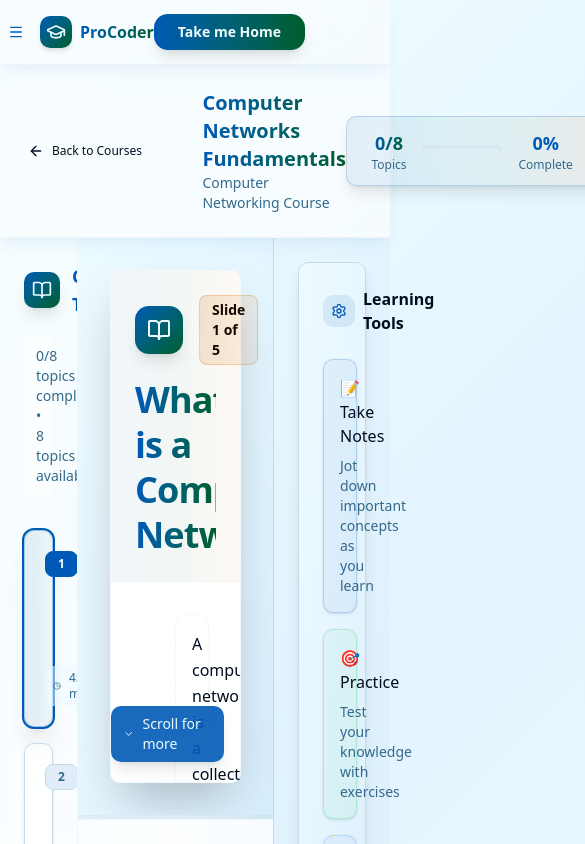
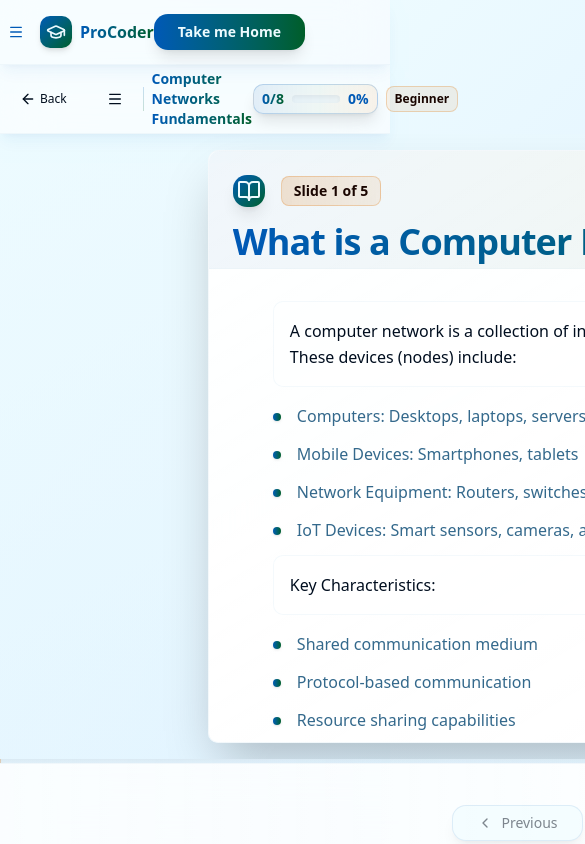
Before and after one commit to ak-procoder/learn, a Next.js app: page /course/computer-networks in a window 390 px wide. Shown: the top 844 px of the page, 585 px wide, since content can reach past the window. Built offline with nearby package versions, Linux system fonts and the light colour scheme.

Commit message:
tailwind css updates

```diff
--- a/src/app/course/[id]/course-page-client.tsx
+++ b/src/app/course/[id]/course-page-client.tsx
@@ -1,13 +1,14 @@
 "use client"
 
 import { useState, useEffect, useCallback } from 'react'
-import { ArrowLeft, Clock, BookOpen, ChevronRight, Settings, CheckCircle } from 'lucide-react'
+import { ArrowLeft, Clock, BookOpen, ChevronRight, Settings, CheckCircle, Menu, X } from 'lucide-react'
 import Link from 'next/link'
 import { useRouter } from 'next/navigation'
 
 import { Button } from '@/components/ui/button'
 import { Badge } from '@/components/ui/badge'
 import { Card, CardContent, CardHeader } from '@/components/ui/card'
+import { Navbar } from '@/components/layout/navbar'
 import { courses } from '@/data/courses'
 import { getCourseContent } from '@/data/course-loader'
 import { CourseTopic, CourseSlide, CourseContent } from '@/data/types/course-types'
@@ -24,6 +25,7 @@ export default function CoursePageClient({ courseId }: CoursePageClientProps) {
   const [courseContent, setCourseContent] = useState<CourseContent | null>(null)
   const [isLoading, setIsLoading] = useState(true)
   const [completedTopics, setCompletedTopics] = useState<Set<string>>(new Set())
+  const [sidebarOpen, setSidebarOpen] = useState(false)
   const router = useRouter()
 
   const course = courses.find(c => c.id === courseId)
@@ -57,10 +59,10 @@ export default function CoursePageClient({ courseId }: CoursePageClientProps) {
     setCurrentSlides(topic.slides)
   }
 
-  const handleSlideChange = (index: number) => {
-    // Slide change handler - can be used for tracking progress
-    console.log(`Slide changed to: ${index}`)
-  }
+  // const handleSlideChange = (index: number) => {
+  //   // Slide change handler - can be used for tracking progress
+  //   // console.log(`Slide changed to: ${index}`)
+  // }
 
   const handleTopicComplete = () => {
     if (selectedTopic) {
@@ -135,67 +137,91 @@ export default function CoursePageClient({ courseId }: CoursePageClientProps) {
     <div className="min-h-screen bg-gradient-to-br from-background via-background/50 to-primary/5">
       {/* Header */}
       <header className="border-b border-border/20 bg-card/80 backdrop-blur-xl supports-[backdrop-filter]:bg-card/60 sticky top-16 z-40 shadow-lg shadow-primary/5">
-        <div className="container mx-auto px-4 py-6">
+        <div className="container mx-auto px-2 lg:px-4 py-1 lg:py-3">
           <div className="flex items-center justify-between">
-            <div className="flex items-center gap-6">
-              <Button variant="ghost" size="sm" asChild className="gap-2 hover:bg-secondary/10 rounded-xl transition-all duration-200">
+            <div className="flex items-center gap-2 lg:gap-6">
+              <Button variant="ghost" size="sm" asChild className="gap-1 lg:gap-2 hover:bg-secondary/10 rounded-xl transition-all duration-200 text-xs lg:text-sm">
                 <Link href="/browse-courses">
-                  <ArrowLeft className="h-4 w-4" />
-                  Back to Courses
+                  <ArrowLeft className="h-3 w-3 lg:h-4 lg:w-4" />
+                  <span className="hidden sm:inline">Back to Courses</span>
+                  <span className="sm:hidden">Back</span>
                 </Link>
               </Button>
-              <div className="h-8 w-px bg-gradient-to-b from-primary/20 to-secondary/20" />
+              <div className="h-6 lg:h-8 w-px bg-gradient-to-b from-primary/20 to-secondary/20" />
+              {/* Sidebar toggle for smaller screens */}
+              <Button
+                variant="ghost"
+                size="sm"
+                onClick={() => setSidebarOpen(!sidebarOpen)}
+                className="xl:hidden gap-1 hover:bg-secondary/10 rounded-xl transition-all duration-200 text-xs lg:text-sm"
+              >
+                {sidebarOpen ? <X className="h-3 w-3 lg:h-4 lg:w-4" /> : <Menu className="h-3 w-3 lg:h-4 lg:w-4" />}
+                <span className="hidden sm:inline">Topics</span>
+              </Button>
+              <div className="xl:hidden h-6 lg:h-8 w-px bg-gradient-to-b from-primary/20 to-secondary/20" />
               <div>
-                <h1 className="font-bold text-foreground text-xl bg-gradient-to-r from-primary to-secondary bg-clip-text text-transparent">{course.title}</h1>
-                <p className="text-sm text-muted-foreground font-medium">Computer Networking Course</p>
+                <h1 className="font-bold text-foreground text-sm lg:text-xl bg-gradient-to-r from-primary to-secondary bg-clip-text text-transparent">{course.title}</h1>
+                <p className="text-xs lg:text-sm text-muted-foreground font-medium hidden lg:block">Computer Networking Course</p>
               </div>
             </div>
-            <div className="flex items-center gap-4">
-              <Card className="px-6 py-3 bg-gradient-to-r from-primary/10 via-secondary/5 to-accent/10 border-primary/20 shadow-lg backdrop-blur-sm">
-                <div className="flex items-center gap-4">
+            <div className="flex items-center gap-2 lg:gap-4">
+              <Card className="px-2 lg:px-6 py-1 lg:py-3 bg-gradient-to-r from-primary/10 via-secondary/5 to-accent/10 border-primary/20 shadow-lg backdrop-blur-sm">
+                <div className="flex items-center gap-2 lg:gap-4">
                   <div className="text-center">
-                    <div className="text-lg font-bold bg-gradient-to-r from-primary to-secondary bg-clip-text text-transparent">
+                    <div className="text-sm lg:text-lg font-bold bg-gradient-to-r from-primary to-secondary bg-clip-text text-transparent">
                       {completedCount}/{totalTopics}
                     </div>
-                    <div className="text-xs text-muted-foreground font-medium">Topics</div>
+                    <div className="text-xs lg:text-xs text-muted-foreground font-medium hidden lg:block">Topics</div>
                   </div>
-                  <div className="w-20 h-3 bg-muted/50 rounded-full overflow-hidden shadow-inner">
+                  <div className="w-12 lg:w-20 h-2 lg:h-3 bg-muted/50 rounded-full overflow-hidden shadow-inner">
                     <div
                       className="h-full bg-gradient-to-r from-primary via-secondary to-accent transition-all duration-700 ease-out rounded-full shadow-sm"
                       style={{ width: `${overallProgress}%` }}
                     />
                   </div>
                   <div className="text-center">
-                    <div className="text-lg font-bold text-primary">
+                    <div className="text-sm lg:text-lg font-bold text-primary">
                       {Math.round(overallProgress)}%
                     </div>
-                    <div className="text-xs text-muted-foreground font-medium">Complete</div>
+                    <div className="text-xs lg:text-xs text-muted-foreground font-medium hidden lg:block">Complete</div>
                   </div>
                 </div>
               </Card>
-              <Badge variant="outline" className="bg-accent/10 border-accent/30 text-accent-foreground font-semibold px-3 py-1">{course.level}</Badge>
+              <Badge variant="outline" className="bg-accent/10 border-accent/30 text-accent-foreground font-semibold px-2 lg:px-3 py-1 text-xs lg:text-sm">{course.level}</Badge>
             </div>
           </div>
         </div>
       </header>
 
-      {/* Main Content - Three Column Layout */}
-      <div className="flex h-[calc(100vh-8rem)]">
-        {/* Sidebar - 20% */}
-        <aside className="w-[20%] border-r border-border/20 bg-gradient-to-b from-card/50 to-card/80 backdrop-blur-sm overflow-y-auto">
-          <div className="p-6">
-            <div className="mb-8">
-              <h2 className="font-bold text-foreground mb-4 flex items-center gap-3 text-lg">
-                <div className="p-2 bg-gradient-to-br from-primary to-secondary rounded-lg shadow-lg">
-                  <BookOpen className="h-5 w-5 text-primary-foreground" />
-                </div>
-                <span className="bg-gradient-to-r from-primary to-secondary bg-clip-text text-transparent">Course Topics</span>
-              </h2>
-              <p className="text-sm text-muted-foreground mb-4 bg-card/50 p-3 rounded-lg">
+      {/* Main Content - Responsive Layout */}
+      <div className="relative flex h-[calc(100vh-6rem)] lg:h-[calc(100vh-8rem)]">
+        {/* Sidebar - Responsive */}
+        <aside className={`${
+          sidebarOpen ? 'translate-x-0' : '-translate-x-full'
+        } xl:translate-x-0 fixed xl:relative z-50 xl:z-auto w-80 xl:w-[20%] 2xl:w-[18%] h-full border-r border-border/20 bg-gradient-to-b from-card/95 to-card/98 xl:from-card/50 xl:to-card/80 backdrop-blur-sm overflow-y-auto transition-transform duration-300 ease-in-out`}>
+          <div className="p-3 lg:p-6">
+            <div className="mb-4 lg:mb-8">
+              <div className="flex items-center justify-between xl:justify-start mb-4">
+                <h2 className="font-bold text-foreground flex items-center gap-3 text-base lg:text-lg">
+                  <div className="p-1.5 lg:p-2 bg-gradient-to-br from-primary to-secondary rounded-lg shadow-lg">
+                    <BookOpen className="h-4 w-4 lg:h-5 lg:w-5 text-primary-foreground" />
+                  </div>
+                  <span className="bg-gradient-to-r from-primary to-secondary bg-clip-text text-transparent">Course Topics</span>
+                </h2>
+                <Button
+                  variant="ghost"
+                  size="sm"
+                  onClick={() => setSidebarOpen(false)}
+                  className="xl:hidden hover:bg-secondary/10 rounded-xl"
+                >
+                  <X className="h-4 w-4" />
+                </Button>
+              </div>
+              <p className="text-xs lg:text-sm text-muted-foreground mb-4 bg-card/50 p-2 lg:p-3 rounded-lg">
                 {completedCount}/{totalTopics} topics completed • {courseContent?.topics.length} topics available
               </p>
             </div>
-            <div className="space-y-4">
+            <div className="space-y-3 lg:space-y-4">
               {courseContent?.topics.map((topic, index) => (
                 <Card
                   key={topic.id}
@@ -204,12 +230,15 @@ export default function CoursePageClient({ courseId }: CoursePageClientProps) {
                       ? 'ring-2 ring-primary bg-gradient-to-r from-primary/10 to-secondary/5 shadow-xl border-primary/30'
                       : 'hover:bg-card/80 hover:border-primary/20 bg-card/40 backdrop-blur-sm'
                   }`}
-                  onClick={() => handleTopicSelect(topic)}
+                  onClick={() => {
+                    handleTopicSelect(topic)
+                    setSidebarOpen(false) // Close sidebar on mobile after selection
+                  }}
                 >
-                  <CardContent className="p-5">
-                    <div className="flex items-start justify-between mb-3">
-                      <div className="flex items-center gap-3">
-                        <Badge variant="outline" className={`text-xs px-3 py-1 font-semibold ${
+                  <CardContent className="p-3 lg:p-5">
+                    <div className="flex items-start justify-between mb-2 lg:mb-3">
+                      <div className="flex items-center gap-2 lg:gap-3">
+                        <Badge variant="outline" className={`text-xs px-2 lg:px-3 py-1 font-semibold ${
                           selectedTopic?.id === topic.id
                             ? 'bg-primary text-primary-foreground border-primary'
                             : 'bg-muted text-muted-foreground'
@@ -217,31 +246,31 @@ export default function CoursePageClient({ courseId }: CoursePageClientProps) {
                           {index + 1}
                         </Badge>
                         {completedTopics.has(topic.id) && (
-                          <div className="flex items-center justify-center w-6 h-6 bg-gradient-to-r from-secondary to-accent rounded-full shadow-md">
-                            <CheckCircle className="h-4 w-4 text-white" />
+                          <div className="flex items-center justify-center w-5 h-5 lg:w-6 lg:h-6 bg-gradient-to-r from-secondary to-accent rounded-full shadow-md">
+                            <CheckCircle className="h-3 w-3 lg:h-4 lg:w-4 text-white" />
                           </div>
                         )}
                       </div>
-                      <ChevronRight className={`h-5 w-5 transition-all duration-300 ${
+                      <ChevronRight className={`h-4 w-4 lg:h-5 lg:w-5 transition-all duration-300 ${
                         selectedTopic?.id === topic.id ? 'rotate-90 text-primary' : 'text-muted-foreground group-hover:text-primary'
                       }`} />
                     </div>
-                    <h3 className={`font-semibold text-sm mb-2 line-clamp-1 leading-tight transition-colors duration-200 ${
+                    <h3 className={`font-semibold text-xs lg:text-sm mb-1 lg:mb-2 line-clamp-1 leading-tight transition-colors duration-200 ${
                       selectedTopic?.id === topic.id
                         ? 'text-primary'
                         : 'text-foreground group-hover:text-primary'
                     }`}>
                       {topic.title}
                     </h3>
-                    <p className="text-xs text-muted-foreground line-clamp-2 mb-3 leading-relaxed">
+                    <p className="text-xs text-muted-foreground line-clamp-2 mb-2 lg:mb-3 leading-relaxed">
                       {topic.description}
                     </p>
                     <div className="flex items-center justify-between">
-                      <div className="flex items-center gap-2 text-xs text-muted-foreground bg-background/50 px-2 py-1 rounded-md">
+                      <div className="flex items-center gap-1 lg:gap-2 text-xs text-muted-foreground bg-background/50 px-1.5 lg:px-2 py-1 rounded-md">
                         <Clock className="h-3 w-3" />
                         <span className="font-medium">{topic.duration}</span>
                       </div>
-                      <div className="flex items-center gap-2 text-xs text-muted-foreground bg-background/50 px-2 py-1 rounded-md">
+                      <div className="flex items-center gap-1 lg:gap-2 text-xs text-muted-foreground bg-background/50 px-1.5 lg:px-2 py-1 rounded-md">
                         <BookOpen className="h-3 w-3" />
                         <span className="font-medium">{topic.slides.length} slides</span>
                       </div>
@@ -253,13 +282,21 @@ export default function CoursePageClient({ courseId }: CoursePageClientProps) {
           </div>
         </aside>
 
-        {/* Slide Area - 50% */}
-        <main className="w-[50%] bg-gradient-to-br from-background to-muted/10 relative">
+        {/* Overlay for mobile sidebar */}
+        {sidebarOpen && (
+          <div
+            className="fixed inset-0 bg-black/50 z-40 xl:hidden"
+            onClick={() => setSidebarOpen(false)}
+          />
+        )}
+
+        {/* Slide Area - Responsive width */}
+        <main className="flex-1 xl:flex-none xl:w-[80%] 2xl:w-[82%] bg-gradient-to-br from-background to-muted/10 relative">
           {currentSlides.length > 0 ? (
             <EmblaCarousel
               slides={currentSlides}
               options={{ loop: false }}
-              onSlideChange={handleSlideChange}
+              // onSlideChange={handleSlideChange}
               onComplete={handleTopicComplete}
               onNextTopic={handleNextTopic}
               onFinishCourse={handleFinishCourse}
@@ -267,19 +304,19 @@ export default function CoursePageClient({ courseId }: CoursePageClientProps) {
               hasNextTopic={hasNextTopic()}
             />
           ) : (
-            <div className="h-full flex items-center justify-center p-8">
+            <div className="h-full flex items-center justify-center p-4 lg:p-8">
               <Card className="text-center max-w-md bg-gradient-to-br from-background to-muted/20 shadow-lg">
-                <CardContent className="p-8">
-                  <div className="w-16 h-16 bg-primary/10 rounded-full flex items-center justify-center mx-auto mb-4">
-                    <BookOpen className="h-8 w-8 text-primary" />
+                <CardContent className="p-6 lg:p-8">
+                  <div className="w-12 h-12 lg:w-16 lg:h-16 bg-primary/10 rounded-full flex items-center justify-center mx-auto mb-4">
+                    <BookOpen className="h-6 w-6 lg:h-8 lg:w-8 text-primary" />
                   </div>
-                  <h3 className="text-xl font-semibold text-foreground mb-3">
+                  <h3 className="text-lg lg:text-xl font-semibold text-foreground mb-3">
                     Ready to Learn?
                   </h3>
-                  <p className="text-muted-foreground mb-4">
+                  <p className="text-sm lg:text-base text-muted-foreground mb-4">
                     Select a topic from the sidebar to begin your networking journey
                   </p>
-                  <Badge variant="secondary" className="text-sm">
+                  <Badge variant="secondary" className="text-xs lg:text-sm">
                     {courseContent.topics.length} topics available
                   </Badge>
                 </CardContent>
@@ -288,8 +325,8 @@ export default function CoursePageClient({ courseId }: CoursePageClientProps) {
           )}
         </main>
 
-        {/* Placeholder Area - 30% */}
-        <aside className="w-[30%] border-l bg-gradient-to-br from-muted/10 to-muted/30 p-6">
+        {/* Learning Tools Area - Hidden on smaller screens */}
+        <aside className="hidden 2xl:block w-[18%] border-l bg-gradient-to-br from-muted/10 to-muted/30 p-6">
           <Card className="h-full bg-gradient-to-br from-background to-muted/20 shadow-lg">
             <CardHeader>
               <h3 className="font-semibold text-foreground flex items-center gap-2">
@@ -301,21 +338,15 @@ export default function CoursePageClient({ courseId }: CoursePageClientProps) {
             </CardHeader>
             <CardContent className="space-y-4">
               <Card className="p-4 bg-primary/5 border-primary/20">
-                <h4 className="font-medium text-foreground mb-2">📝 Take Notes</h4>
+                <h4 className="font-medium text-foreground mb-2">📝 AI Integration</h4>
                 <p className="text-sm text-muted-foreground">
-                  Jot down important concepts as you learn
+                  Coming Soon !!!
                 </p>
               </Card>
               <Card className="p-4 bg-green-500/5 border-green-500/20">
                 <h4 className="font-medium text-foreground mb-2">🎯 Practice</h4>
                 <p className="text-sm text-muted-foreground">
-                  Test your knowledge with exercises
-                </p>
-              </Card>
-              <Card className="p-4 bg-blue-500/5 border-blue-500/20">
-                <h4 className="font-medium text-foreground mb-2">💬 Discuss</h4>
-                <p className="text-sm text-muted-foreground">
-                  Join the community discussions
+                  Coming Soon !!!
                 </p>
               </Card>
             </CardContent>
--- a/src/components/course/embla-carousel.tsx
+++ b/src/components/course/embla-carousel.tsx
@@ -186,12 +186,12 @@ const EmblaCarousel: React.FC<PropType> = (props) => {
         <div className="embla__container h-full">
           {slides.map((slide) => (
             <div className="embla__slide h-full" key={slide.id}>
-              <div className="embla__slide__content h-full p-8 flex flex-col">
+              <div className="embla__slide__content h-full p-4 flex flex-col">
                 <div className="max-w-5xl mx-auto w-full h-full flex flex-col">
                   <Card className="h-full border border-border/20 shadow-2xl bg-gradient-to-br from-card/90 via-card to-card/95 backdrop-blur-xl flex flex-col">
-                    <CardHeader className="flex-shrink-0 pb-6 bg-gradient-to-r from-primary/5 via-secondary/5 to-accent/5 rounded-t-lg border-b border-border/10">
+                    <CardHeader className="flex-shrink-0 pb-1 bg-gradient-to-r from-primary/5 via-secondary/5 to-accent/5 rounded-t-lg border-b border-border/10">
                       <div className="flex items-center gap-4 mb-3">
-                        <div className="p-3 bg-gradient-to-br from-primary to-secondary rounded-xl shadow-lg">
+                        <div className="p-1 bg-gradient-to-br from-primary to-secondary rounded-xl shadow-lg">
                           <BookOpen className="h-6 w-6 text-primary-foreground" />
                         </div>
                         <Badge variant="secondary" className="text-sm font-semibold bg-gradient-to-r from-accent/20 to-accent/10 text-accent-foreground border-accent/30 px-3 py-1">
@@ -211,7 +211,7 @@ const EmblaCarousel: React.FC<PropType> = (props) => {
                         }
                       }}
                     >
-                      <div className="space-y-8 min-h-0">
+                      <div className="space-y-2 min-h-0">
                         {formatSlideContent(slide.content).map((section, index) => (
                           <div key={index}>
                             {section.type === 'heading' && section.level === 1 && (
@@ -249,13 +249,13 @@ const EmblaCarousel: React.FC<PropType> = (props) => {
                         ))}
                       </div>
 
-                      {/* Scroll Indicator */}
+                      {/* Scroll Indicator
                       {isContentScrollable && showScrollIndicator && (
                         <div className="absolute bottom-4 right-4 flex items-center gap-2 bg-primary/90 text-primary-foreground px-3 py-2 rounded-lg shadow-lg animate-bounce">
                           <ChevronDown className="h-4 w-4" />
                           <span className="text-sm font-medium">Scroll for more</span>
                         </div>
-                      )}
+                      )} */}
                     </CardContent>
                   </Card>
                 </div>
```
